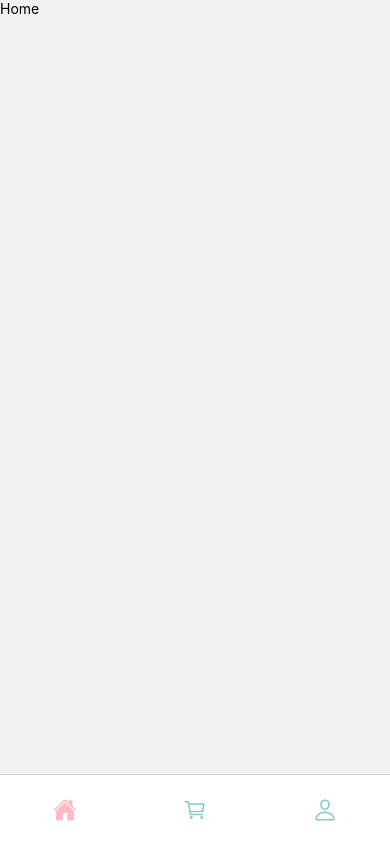
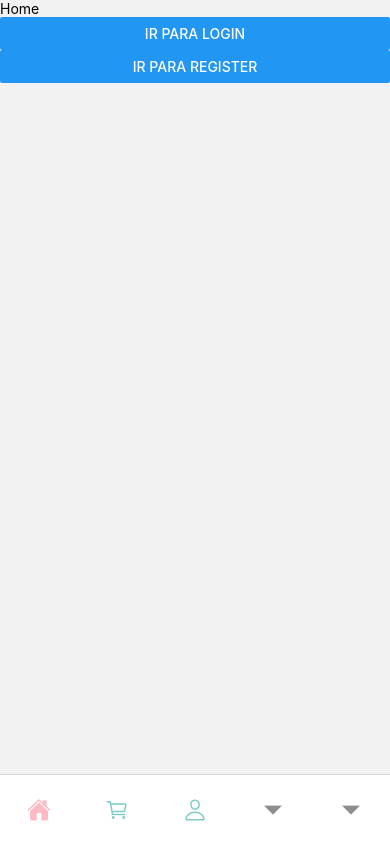
Before and after one commit to mauriciojpda2/G_mimos_loja, a React Native app: screen /Home in a window 390 px wide. Built offline with nearby package versions, Linux system fonts and the light colour scheme.

Commit message:
Add files via upload

```diff
--- a/navigation/BottomTabNavigation.jsx
+++ b/navigation/BottomTabNavigation.jsx
@@ -1,7 +1,6 @@
-import { View, Text } from 'react-native'
 import React from 'react';
 import { createBottomTabNavigator } from '@react-navigation/bottom-tabs';
-import { Home, Profile, Cart } from "../screens";
+import { Home, Profile, Cart, Login, Register } from "../screens";
 import { Ionicons } from "@expo/vector-icons";
 import  Colors  from "../constants/index";
 
@@ -63,6 +62,15 @@ const BottomTabNavigation = () => {
             }
         }}
         />
+        <Tab.Screen
+        name="Login"
+        component={Login}
+        />
+        <Tab.Screen
+        name="Register"
+        component={Register}
+        />
+
 
     </Tab.Navigator>
   )
--- a/screens/Home.jsx
+++ b/screens/Home.jsx
@@ -1,10 +1,20 @@
-import { SafeAreaView, StyleSheet, Text, View } from 'react-native'
+import { SafeAreaView, StyleSheet, Text, View, Button} from 'react-native'
 import React from 'react'
+import { NavigationContainer } from '@react-navigation/native'
+import { createNativeStackNavigator } from '@react-navigation/native-stack'
 
-const Home = () => {
+const Home = ({ navigation }) => {
   return (
     <SafeAreaView>
       <Text>Home</Text>
+      <Button
+        title="ir para login"
+        onPress={() => navigation.navigate('Login')}
+      />
+      <Button
+        title="ir para Register"
+        onPress={() => navigation.navigate('Register')}
+      />
     </SafeAreaView>
   )
 }
--- a/screens/index.js
+++ b/screens/index.js
@@ -1,9 +1,13 @@
 import Home from '../screens/Home';
 import Cart from '../screens/Cart';
 import Profile from '../screens/Profile';
+import Login from '../screens/Login';
+import Register from '../screens/Register'
 
 export {
     Home,
     Cart,
-    Profile
+    Profile,
+    Login,
+    Register
 }
```
